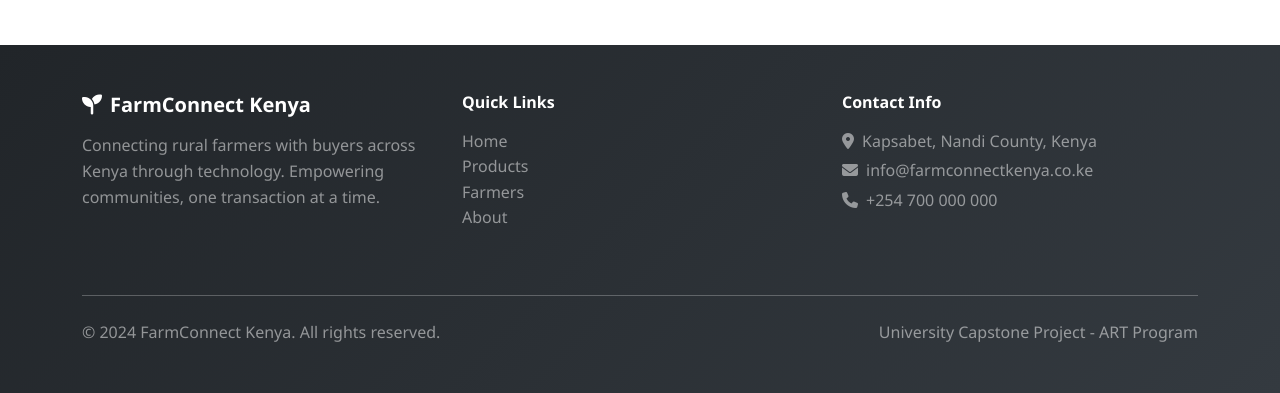
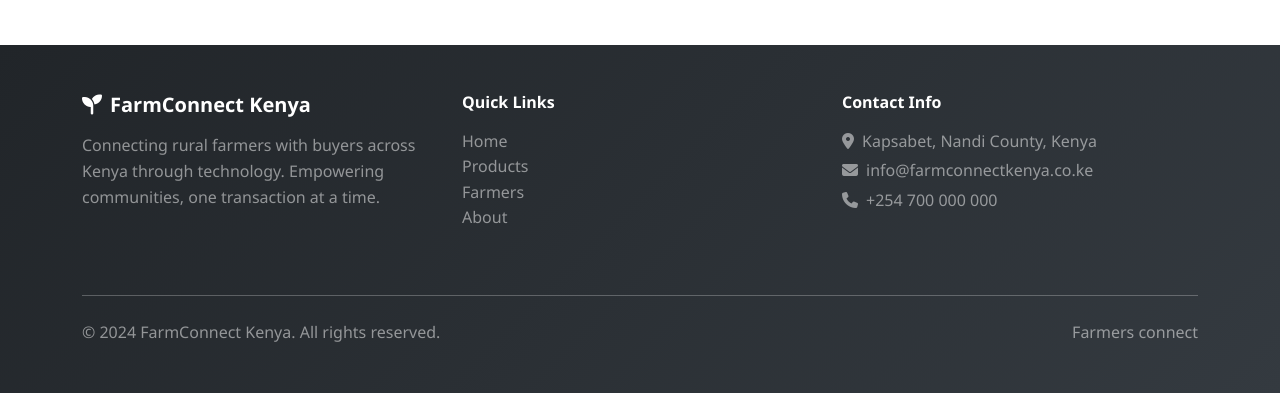
Before and after one commit to IAN6567/Farm-eccomerce, a website: page public/index.html in a window 1280 px wide. Shown: the part 2357-2750 px from the top of the page. Drawn offline with nearby package versions, Linux system fonts and the light colour scheme; no server answers.

Commit message:
fix error

```diff
--- a/public/index.html
+++ b/public/index.html
@@ -8,6 +8,9 @@
       name="description"
       content="FarmConnect Kenya - A digital marketplace connecting rural farmers with buyers across Kenya. Buy fresh livestock, poultry, dairy, and crops directly from local farmers."
     />
+
+    <!-- Favicon -->
+    <link rel="icon" href="/favicon.ico" type="image/x-icon" />
 
     <!-- Bootstrap CSS -->
     <link
@@ -27,7 +30,8 @@
     <meta name="apple-mobile-web-app-capable" content="yes" />
     <meta name="apple-mobile-web-app-status-bar-style" content="default" />
     <meta name="apple-mobile-web-app-title" content="FarmConnect Kenya" />
-    <link rel="manifest" href="manifest.json" />
+    <link rel="manifest" href="/manifest.json" />
+    <link rel="apple-touch-icon" href="/images/icon-192.png" />
   </head>
   <body>
     <!-- Navigation -->
@@ -407,9 +411,7 @@
             </p>
           </div>
           <div class="col-md-6 text-md-end">
-            <p class="text-white-50 mb-0">
-              University Capstone Project - ART Program
-            </p>
+            <p class="text-white-50 mb-0">Farmers connect</p>
           </div>
         </div>
       </div>
```
Also changed, not shown: public/manifest.json.
